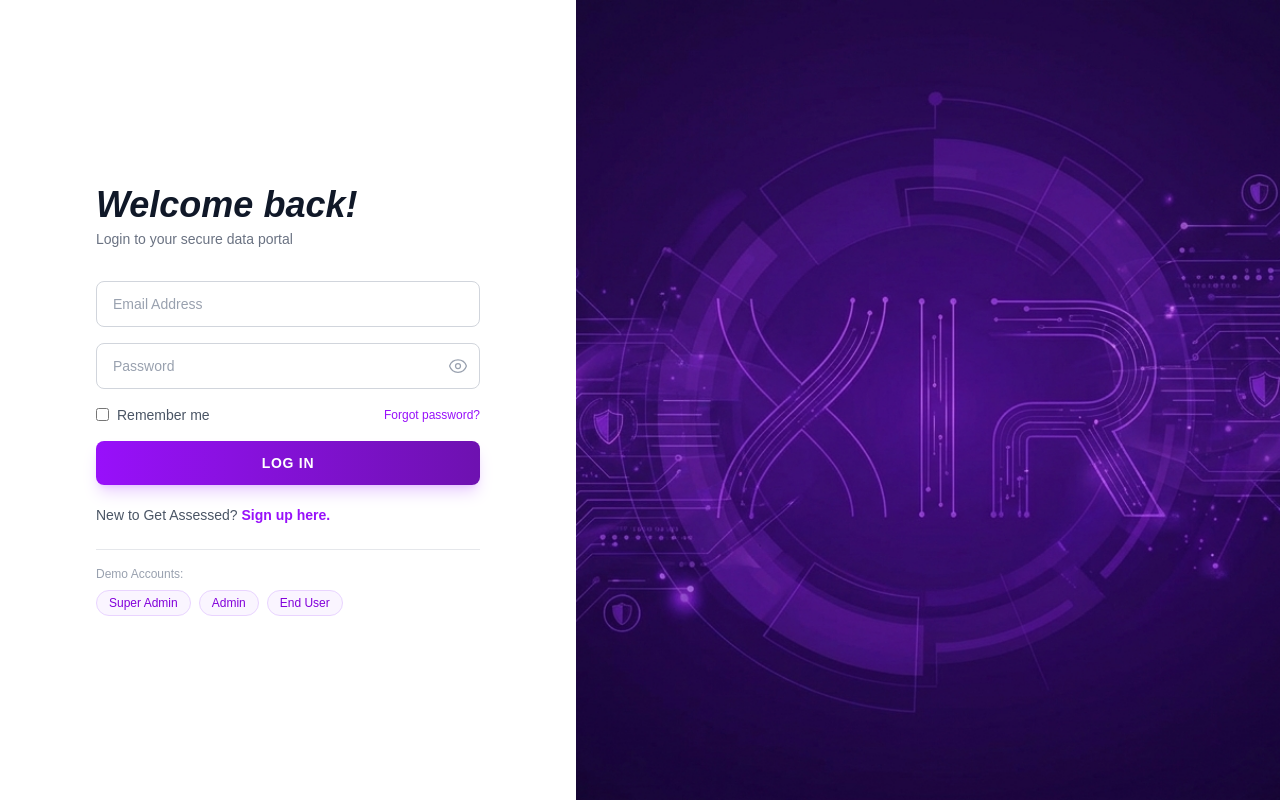
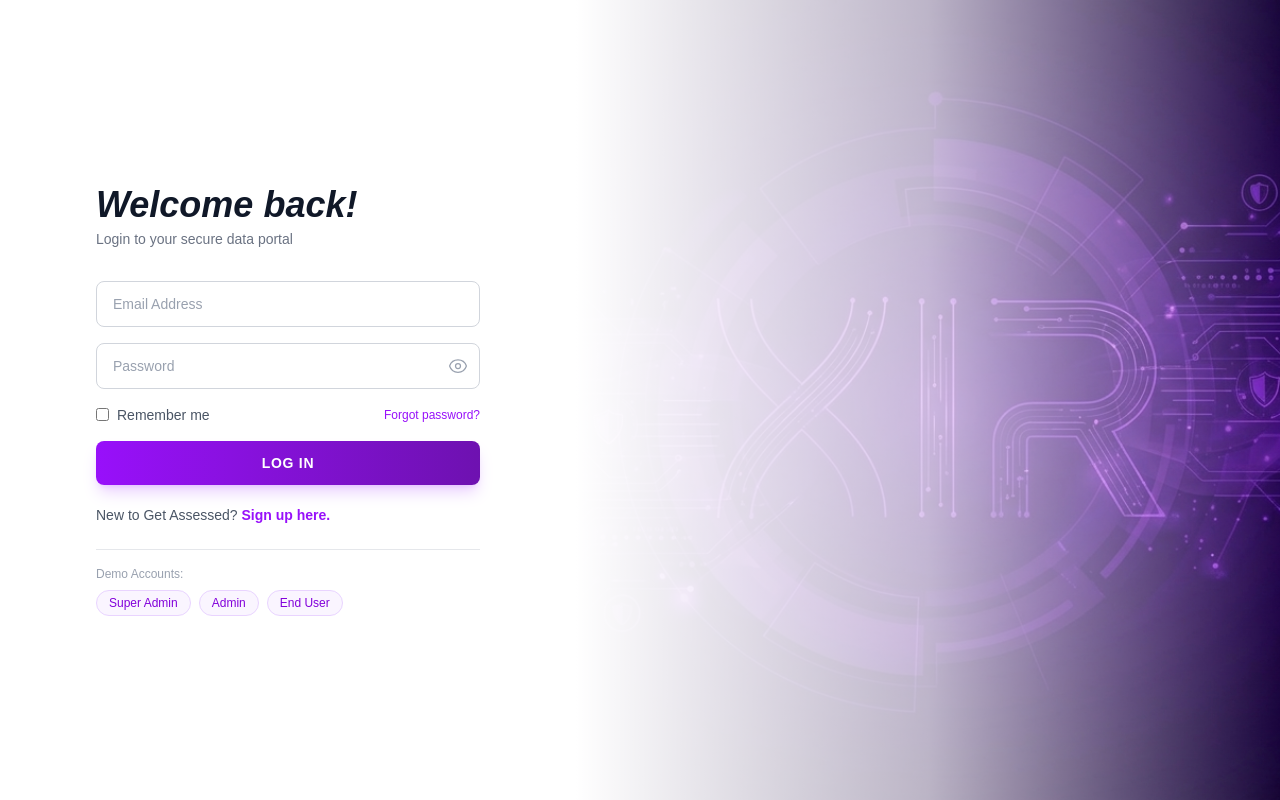
Before and after one commit to gamertamer030386-lgtm/nist_v2, a Next.js app: page /login in a window 1280 px wide. Built offline with nearby package versions, Linux system fonts and the light colour scheme.

Commit message:
Blend XIR background fading to white on left edge

```diff
--- a/src/app/(auth)/login/page.tsx
+++ b/src/app/(auth)/login/page.tsx
@@ -123,13 +123,15 @@
         </div>
       </div>
 
-      {/* ─── Right Side: Dark purple with blurred background ────────────── */}
+      {/* ─── Right Side: XIR background fading to white ────────────────── */}
       <div className="hidden lg:block lg:w-[55%] relative overflow-hidden">
         <img
           src="/images/xir background.png"
           alt="XIR Extended Incident Response"
           className="absolute inset-0 w-full h-full object-cover"
         />
+        {/* Fade gradient from left (white) blending into the image */}
+        <div className="absolute inset-0 bg-gradient-to-r from-white via-white/70 to-transparent" />
       </div>
     </div>
   );
```
